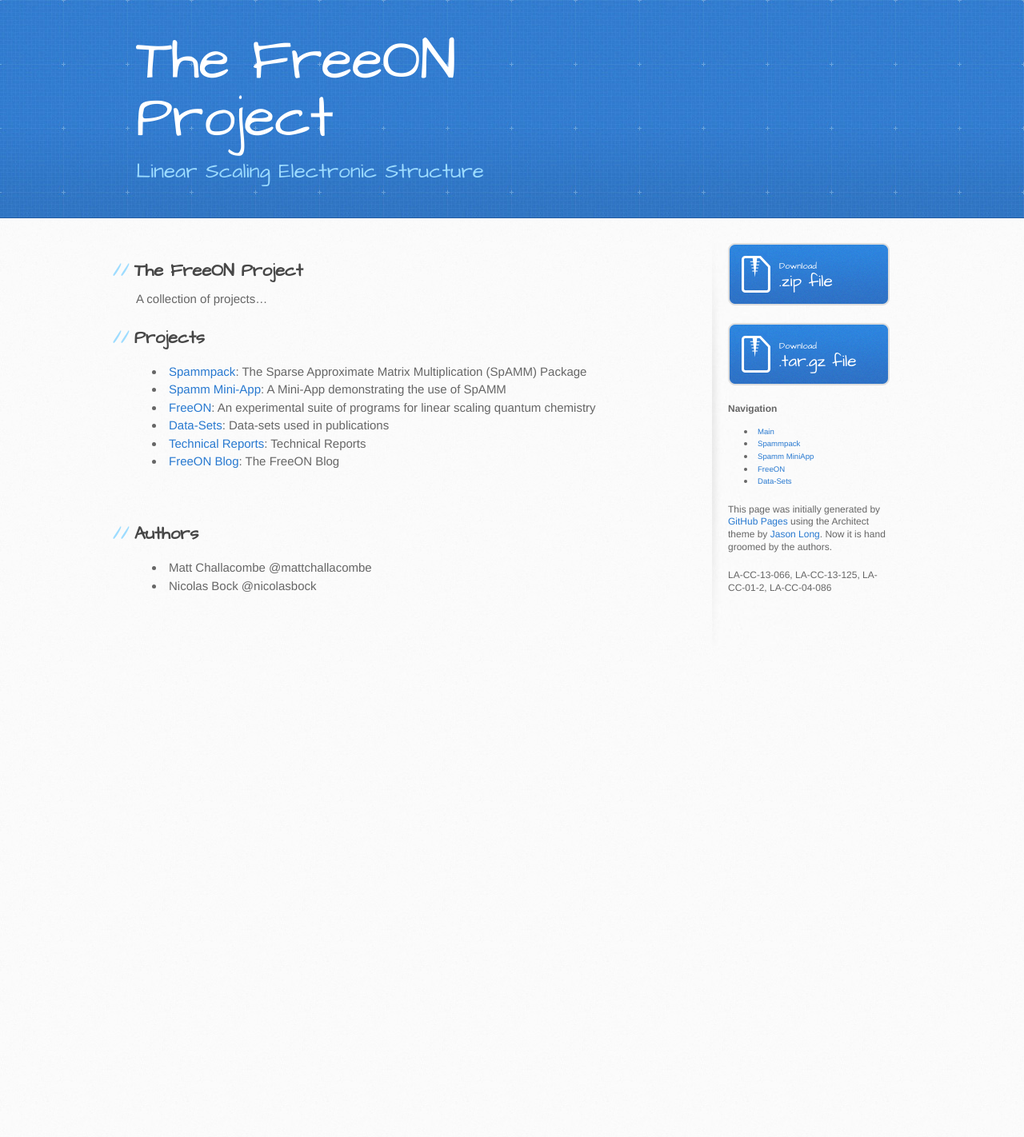
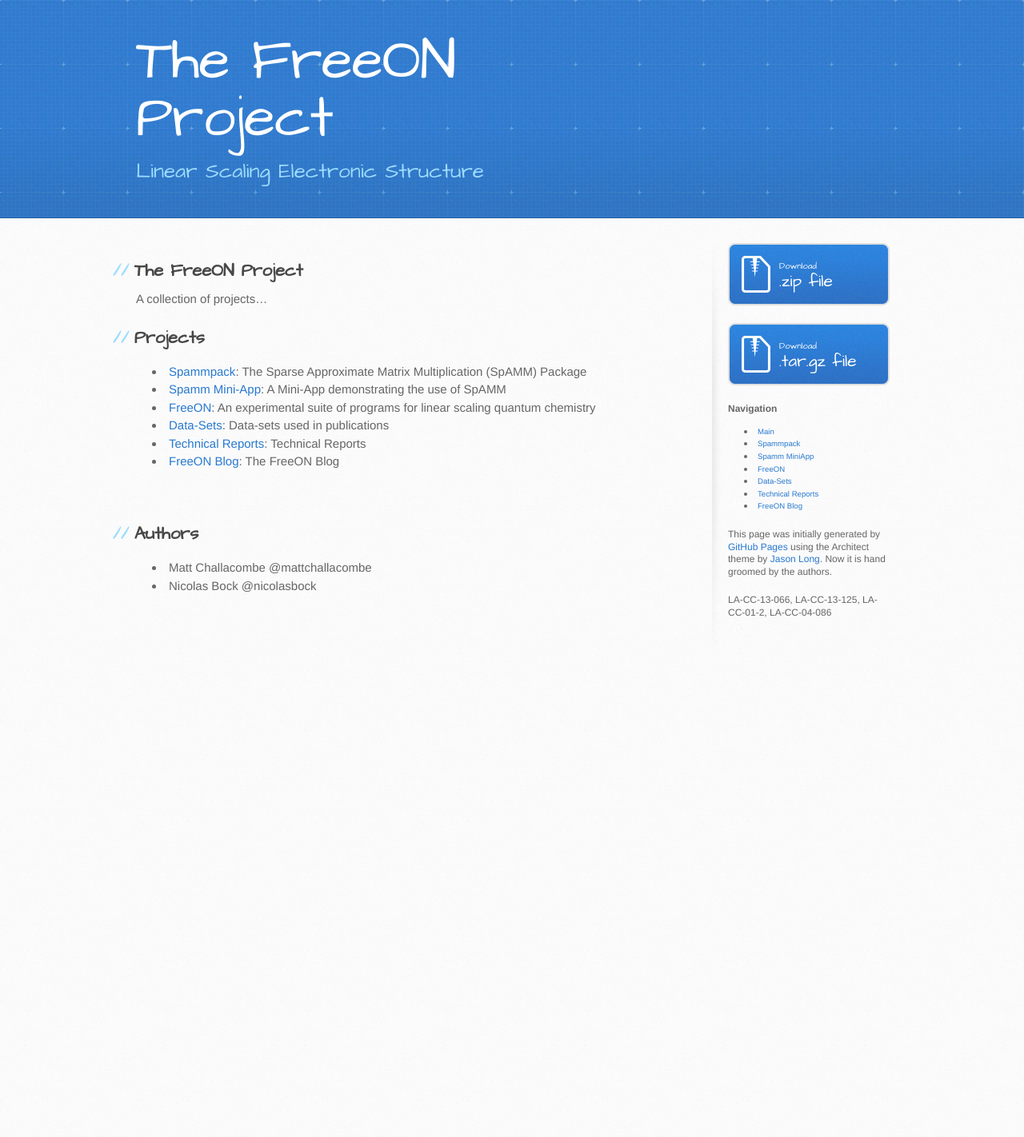
Before and after one commit to FreeON/freeon.github.io, a Jekyll site: the page built from index.md, in a window 1280 px wide. Shown: the whole page at 80% size. Built offline with Jekyll 4.4.1, drawn with Linux system fonts in a browser that asks for light colours; before the commit the page ends 1390 px from its top, so only the background shows below that.

Commit message:
fix sidebar

```diff
--- a/_config.yml
+++ b/_config.yml
@@ -10,5 +10,7 @@ pages_list:
   "Spamm MiniApp": "/spamm-miniapp"
   "FreeON": "/freeon"
   "Data-Sets": "/data-sets"
+  "Technical Reports": "/technical-reports"
+  "FreeON Blog": "/blog"
 
 baseurl: "/"
```
